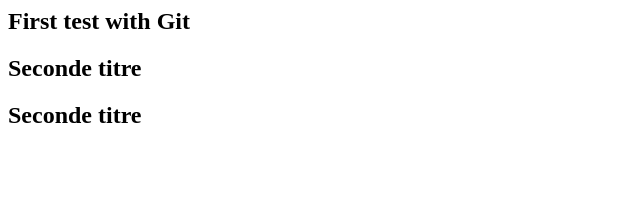
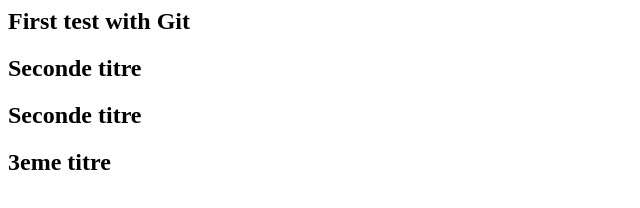
Before and after one commit to AbdelkaderS/projet, a plain HTML site: page index.html in a window 1280 px wide. Shown: the whole page, without its empty margins (0-640 px from the left). Drawn offline with Linux system fonts and the light colour scheme.

Commit message:
la dernier commit

```diff
--- a/index.html
+++ b/index.html
@@ -3,5 +3,7 @@
 <h2> First test with Git </h2>
 <h2> Seconde titre </h2>
 <h2> Seconde titre </h2>
+
+<h2> 3eme titre </h2>
 </body>
 </html>
```
